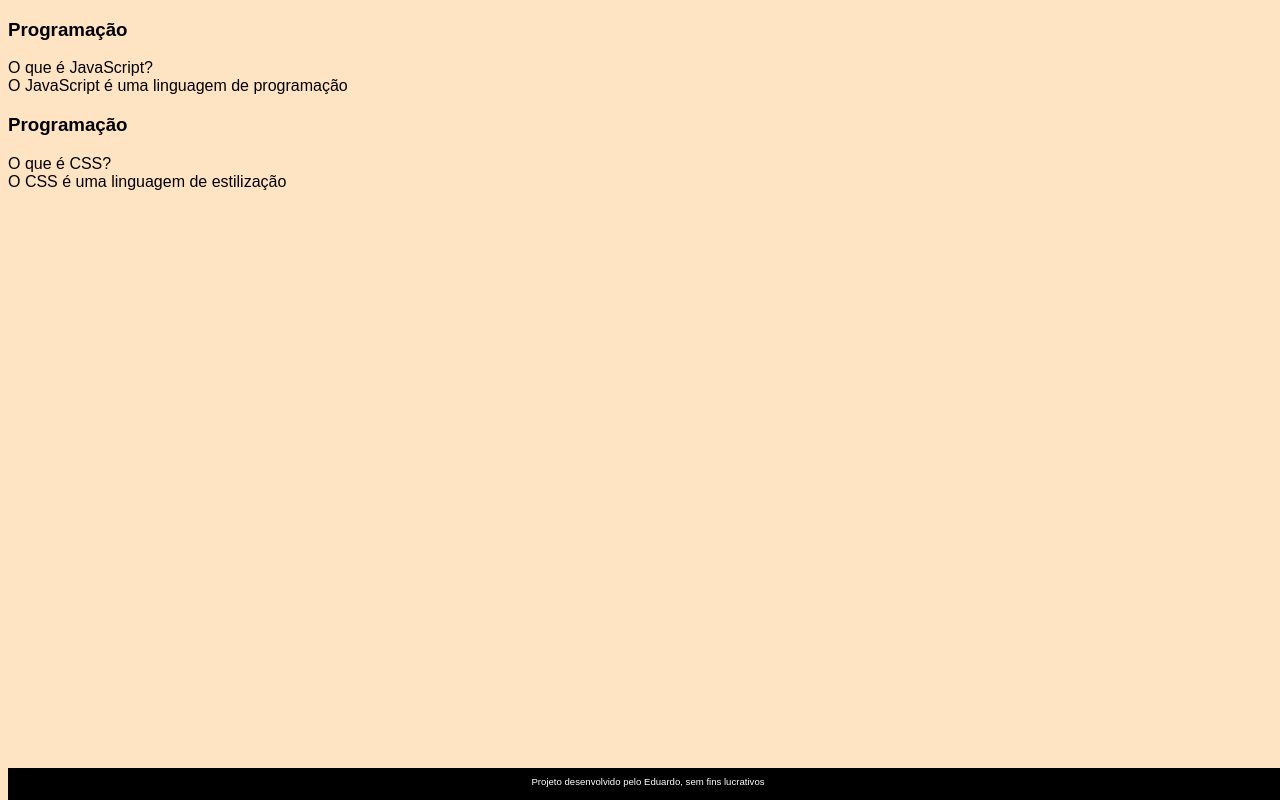
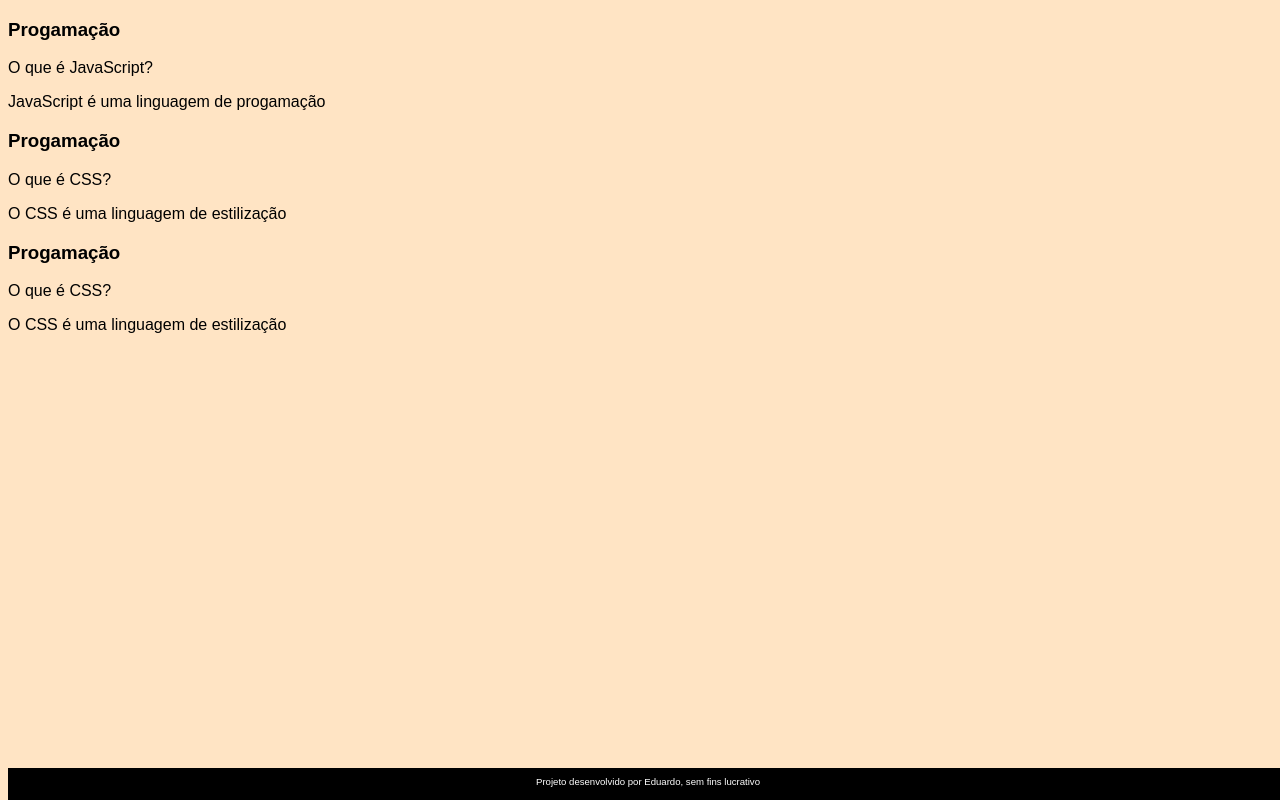
Before and after one commit to Edhu15/Flashcard, a plain HTML site: page index.html in a window 1280 px wide. Drawn offline with Linux system fonts and the light colour scheme; a web font is replaced by a local one.

Commit message:
Add files via upload

```diff
--- a/index.html
+++ b/index.html
@@ -7,7 +7,7 @@
     <link rel="stylesheet" href="assets/style.css">
     <link rel="preconnect" href="https://fonts.googleapis.com">
 <link rel="preconnect" href="https://fonts.gstatic.com" crossorigin>
-    <link href="https://fonts.googleapis.com/css2?family=Alumni+Sans+SC:ital,wght@0,100..900;1,100..900&family=Edu+NSW+ACT+Hand+Pre:wght@400..700&family=Open+Sans:ital,wght@0,300..800;1,300..800&display=swap" rel="stylesheet">
+<link href="https://fonts.googleapis.com/css2?family=Alumni+Sans+SC:ital,wght@0,100..900;1,100..900&family=Edu+NSW+ACT+Hand+Pre:wght@400..700&display=swap" rel="stylesheet">
     <title>Flashcard</title>
 </head>
 <body>
@@ -15,29 +15,41 @@
          <section id="container">
             <article class="cartao">
                 <div class="cartao__conteudo">
-                    <h3>Programação</h3>
-                    <div class="cartao__conteudo__pergunta"></div>
-                     O que é JavaScript?
+                    <h3>Progamação</h3>
+                    <div class="cartao__conteudo__pergunta">
+                        <p>O que é JavaScript? </p>
                     </div>
-                <div class="cartao__conteudo__resposta"></div>
-                 O JavaScript é uma linguagem de programação
-
+                     <div class="cartao__conteudo__resposta">
+                        <p>JavaScript é uma linguagem de progamação </p>
+                     </div>
+                </div>
+            </article>
+            <article class="cartao">
+                <div class="cartao__conteudo">
+                    <h3>Progamação</h3>
+                    <div class="cartao__conteudo__pergunta">
+                        <p>O que é CSS?</p>
+                    </div>
+                     <div class="cartao__conteudo__resposta">
+                       <p> O CSS é uma linguagem de estilização</p>
+                     </div>
+                </div>
+            </article>
+            <article class="cartao">
+                <div class="cartao__conteudo">
+                    <h3>Progamação</h3>
+                    <div class="cartao__conteudo__pergunta">
+                        <p>O que é CSS?</p>
+                    </div>
+                     <div class="cartao__conteudo__resposta">
+                       <p> O CSS é uma linguagem de estilização</p>
+                     </div>
+                </div>
             </article>
          </section>
-        <article class="cartao">
-            <div class="cartao__conteudo">
-                <h3>Programação</h3>
-                <div class="cartao__conteudo__pergunta"></div>
-                 O que é CSS?
-            </div>
-            <div class="cartao__conteudo__resposta"></div>
-             O CSS é uma linguagem de estilização
-
-        </article>
-    </section>
+       </main>
        <footer>
-            <p>Projeto desenvolvido pelo Eduardo, sem fins lucrativos</p>
+         <p>Projeto desenvolvido por Eduardo, sem fins lucrativo</p>
        </footer>
-    </main>
 </body>
 </html>
```
Lines whose indentation alone changed are shown as unchanged.
